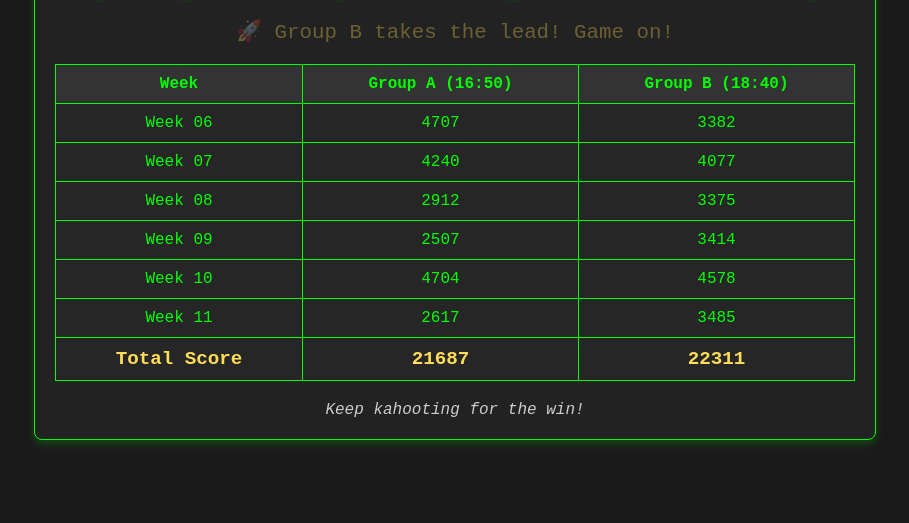
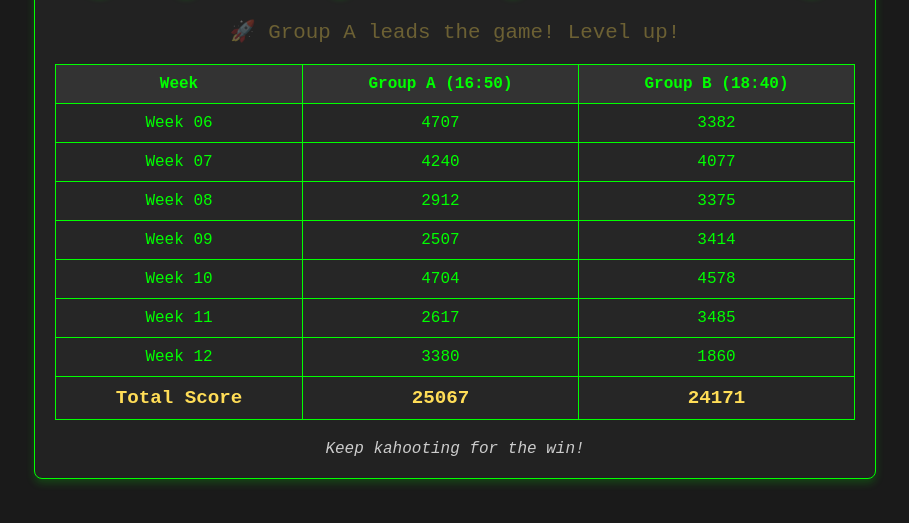
Before and after one commit to dcoloma-usj/usjsq-leaderboard, a plain HTML site: page index.html in a window 1280 px wide. Shown: the part 105-628 px from the top of the page, without its empty margins (185-1094 px from the left). Drawn offline with Linux system fonts and the light colour scheme.

Commit message:
Update index.html

```diff
--- a/index.html
+++ b/index.html
@@ -103,7 +103,8 @@ const scores = [
     { week: "Week 08", groupA: 2912, groupB: 3375 },
     { week: "Week 09", groupA: 2507, groupB: 3414 },
     { week: "Week 10", groupA: 4704, groupB: 4578 },
-    { week: "Week 11", groupA: 2617, groupB: 3485 }
+    { week: "Week 11", groupA: 2617, groupB: 3485 },
+    { week: "Week 12", groupA: 3380, groupB: 1860 }
 ];
 
 function renderScores() {
```
